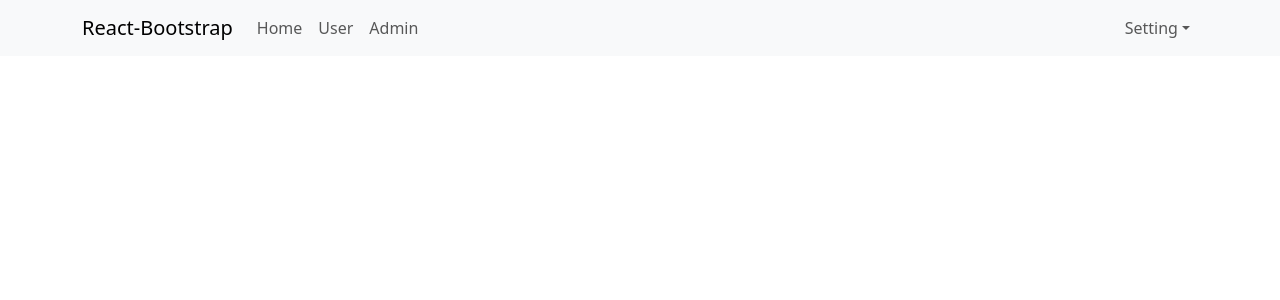
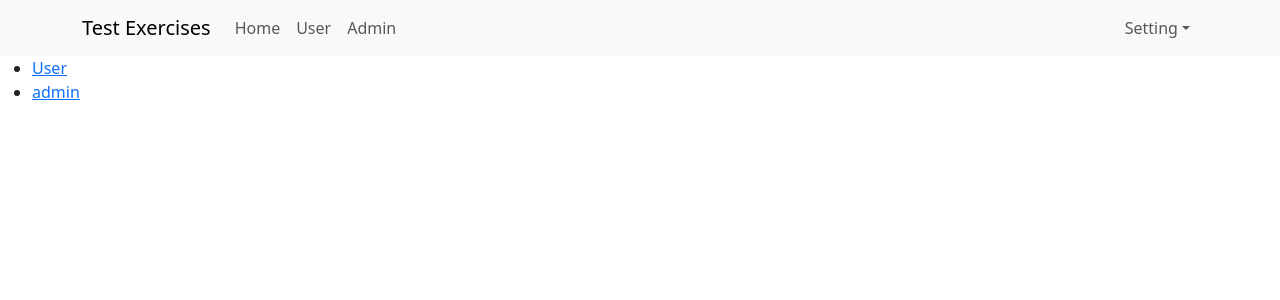
Before and after one commit to tuongnm2001/ReactJs_Multiple_Choice_Exercises, a React (Create React App) app: page / in a window 1280 px wide. Shown: the top 300 px of the page. Built offline with nearby package versions, Linux system fonts and the light colour scheme.

Commit message:
router link

```diff
--- a/src/App.js
+++ b/src/App.js
@@ -1,11 +1,23 @@
 import './App.scss';
 import Header from './components/Header/Header';
+import { Link } from 'react-router-dom'
 
 const App = () => {
 
   return (
     <div className='app-container'>
       <Header />
+
+      <nav>
+        <ul>
+          <li>
+            <Link to={`user`}>User</Link>
+          </li>
+          <li>
+            <Link to={`admin`}>admin</Link>
+          </li>
+        </ul>
+      </nav>
     </div>
   );
 }
--- /dev/null
+++ b/src/components/Admin/Admin.js
@@ -0,0 +1,7 @@
+const Admin = (props) => {
+    return (
+        <div>Admin</div>
+    );
+}
+
+export default Admin;
--- a/src/components/Header/Header.js
+++ b/src/components/Header/Header.js
@@ -2,18 +2,19 @@ import Container from 'react-bootstrap/Container';
 import Nav from 'react-bootstrap/Nav';
 import Navbar from 'react-bootstrap/Navbar';
 import NavDropdown from 'react-bootstrap/NavDropdown';
+import { Link } from 'react-router-dom'
 
 const Header = () => {
     return (
-        <Navbar expand="lg" className="bg-body-tertiary">
+        <Navbar expand="lg" className="bg-body-tertiary" bg='light'>
             <Container>
-                <Navbar.Brand href="#home">React-Bootstrap</Navbar.Brand>
+                <Navbar.Brand href="#home">Test Exercises</Navbar.Brand>
                 <Navbar.Toggle aria-controls="basic-navbar-nav" />
                 <Navbar.Collapse id="basic-navbar-nav">
                     <Nav className="me-auto">
-                        <Nav.Link href="#home">Home</Nav.Link>
-                        <Nav.Link href="#link">User</Nav.Link>
-                        <Nav.Link href="#link">Admin</Nav.Link>
+                        <Link to="/" className='nav-link'>Home</Link>
+                        <Link to="/user" className='nav-link'>User</Link>
+                        <Link to="/admin" className='nav-link'>Admin</Link>
                     </Nav>
 
                     <Nav>
--- /dev/null
+++ b/src/components/User/User.js
@@ -0,0 +1,7 @@
+const User = (props) => {
+    return (
+        <div>User </div>
+    );
+}
+
+export default User;
--- a/src/index.js
+++ b/src/index.js
@@ -5,12 +5,22 @@ import reportWebVitals from './reportWebVitals';
 import { Provider } from 'react-redux';
 import store from './redux/store';
 import 'bootstrap/dist/css/bootstrap.min.css'
+import { BrowserRouter, Routes, Route } from 'react-router-dom'
+import User from './components/User/User'
+import Admin from './components/Admin/Admin'
 
 const root = ReactDOM.createRoot(document.getElementById('root'));
 root.render(
   <Provider store={store}>
     {/* <React.StrictMode> */}
-    <App />
+    <BrowserRouter>
+      <Routes>
+        <Route path='/' element={<App />} />
+        <Route path='/user' element={<User />} />
+        <Route path='/admin' element={<Admin />} />
+      </Routes>
+
+    </BrowserRouter>
     {/* </React.StrictMode> */}
   </Provider>
 );
```
